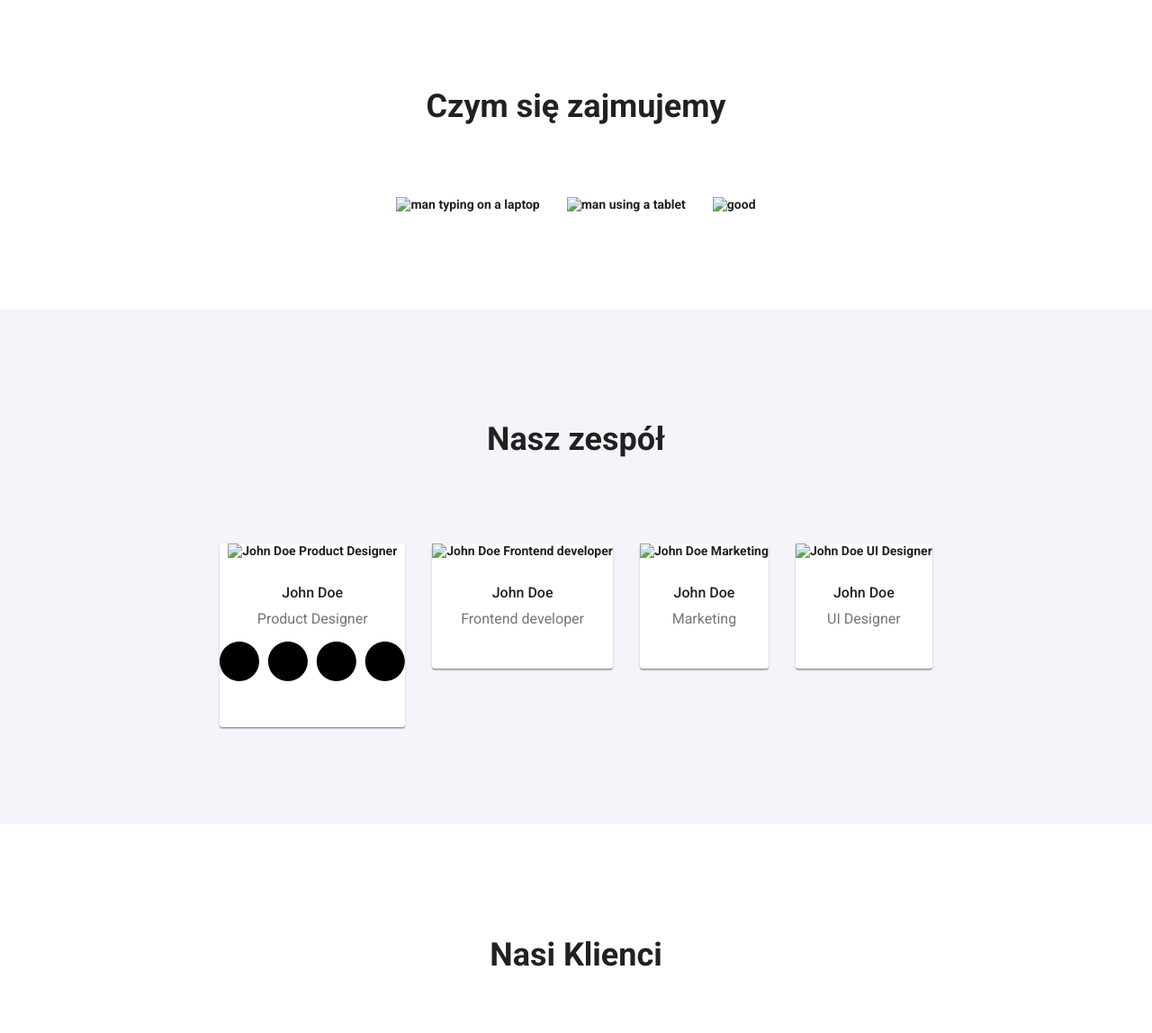
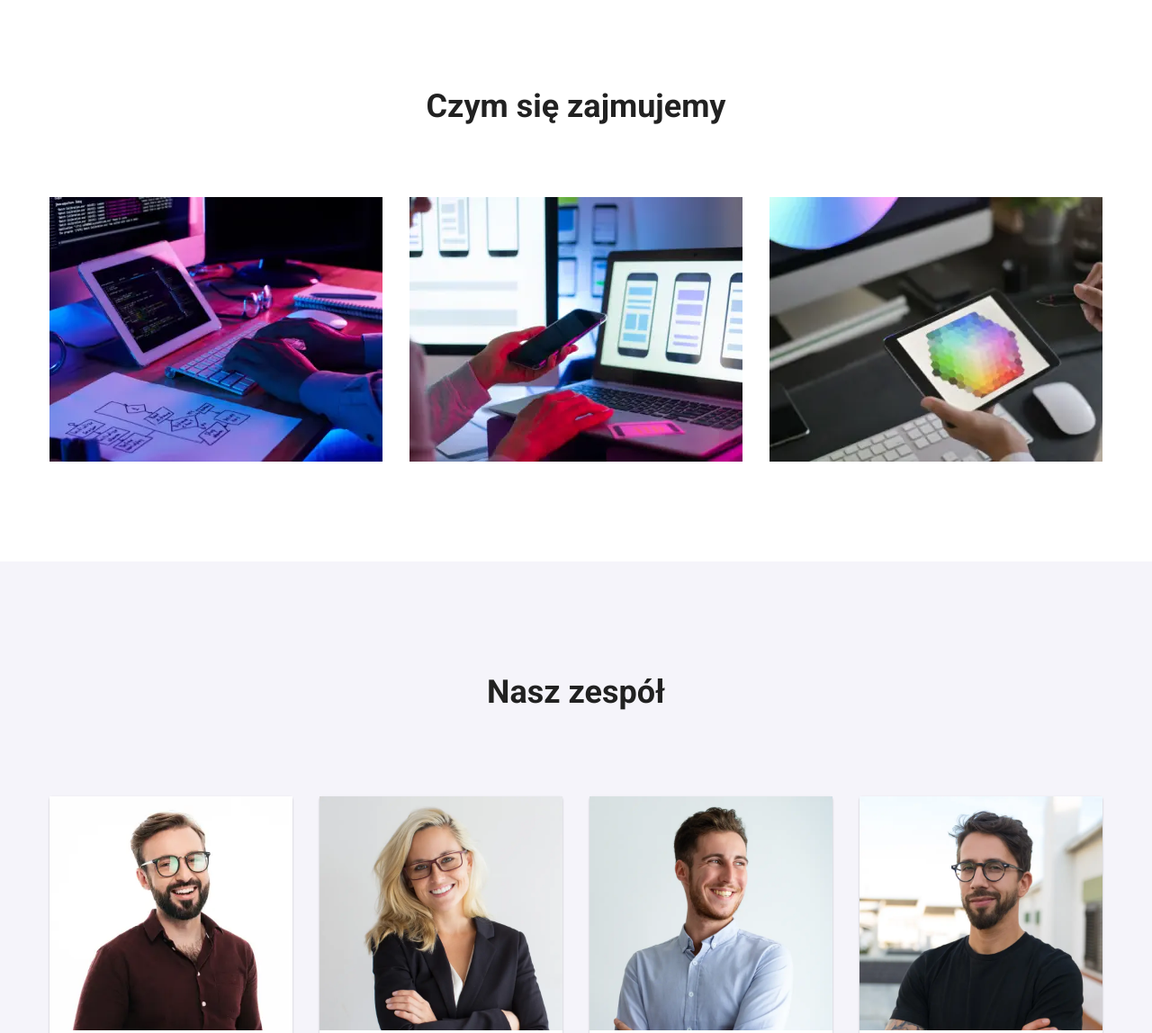
Before and after one commit to endercom502/goit-markup-hw-04, a plain HTML site: page index.html in a window 1280 px wide. Shown: the part 1198-2346 px from the top of the page at 90% size. Drawn offline with Linux system fonts and the light colour scheme.

Commit message:
12/04-00:30

```diff
--- a/index.html
+++ b/index.html
@@ -104,9 +104,9 @@
     <section>
         <h2 class="over-photos">Czym się zajmujemy</h2>
         <ul class="flex-photo-1">
-            <li class="list-item"><img svg="images/box1.webp" alt="man typing on a laptop" width="370" height="294" /></li>
-            <li class="list-item"><img svg="images/box3.webp" alt="man using a tablet" width="370" height="294" /></li>
-            <li class="list-item"><img svg="images/box2.webp" alt="good" width="370" height="294" /></li>
+            <li class="list-item"><img src="images/box1.webp" alt="man typing on a laptop" width="370" height="294" /></li>
+            <li class="list-item"><img src="images/box3.webp" alt="man using a tablet" width="370" height="294" /></li>
+            <li class="list-item"><img src="images/box2.webp" alt="good" width="370" height="294" /></li>
         </ul>
     </section>
     <section class="container-workers">
@@ -114,7 +114,7 @@
         <ul class="worker figure-ground">
             <li class="list-item">
                 <figure class="shadow">
-                    <img svg="images/john_doe.webp" alt="John Doe Product Designer" width="270" height="260" />
+                    <img src="images/john_doe.webp" alt="John Doe Product Designer" width="270" height="260" />
                     <figcaption class="under-photos-1">John Doe<p class="under-photos">Product Designer</p>
                         <p>
                             <svg width="206px" height="44px" >
@@ -126,7 +126,7 @@
             </li>
             <li class="list-item">
                 <figure class="shadow">
-                    <img svg="images/frontend_developer.webp" alt="John Doe Frontend developer" width="270"
+                    <img src="images/frontend_developer.webp" alt="John Doe Frontend developer" width="270"
                         height="260" />
                     <figcaption class="under-photos-1">John Doe<p class="under-photos">Frontend developer</p>
                     </figcaption>
@@ -134,14 +134,14 @@
             </li>
             <li class="list-item">
                 <figure class="shadow">
-                    <img svg="images/marketing.webp" alt="John Doe Marketing" width="270" height="260" />
+                    <img src="images/marketing.webp" alt="John Doe Marketing" width="270" height="260" />
                     <figcaption class="under-photos-1">John Doe<p class="under-photos">Marketing</p>
                     </figcaption>
                 </figure>
             </li>
             <li class="list-item">
                 <figure class="shadow">
-                    <img svg="images/ui_designer.webp" alt="John Doe UI Designer" width="270" height="260" />
+                    <img src="images/ui_designer.webp" alt="John Doe UI Designer" width="270" height="260" />
                     <figcaption class="under-photos-1">John Doe<p class="under-photos">UI Designer</p>
                     </figcaption>
                 </figure>
```
